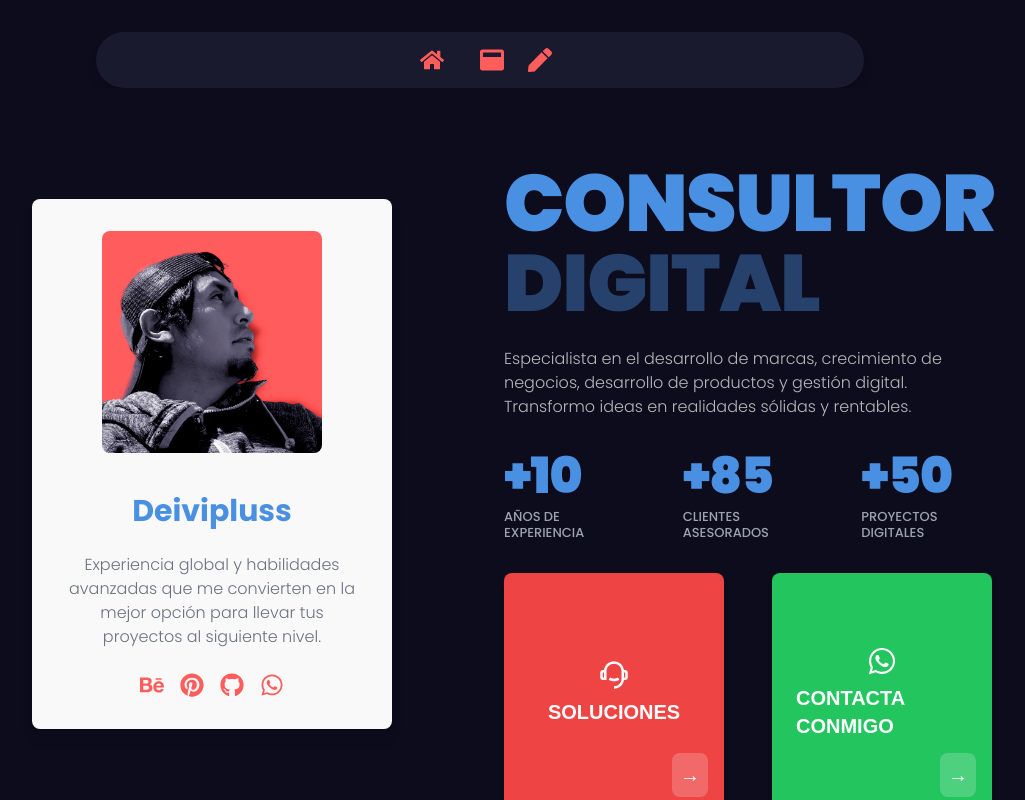
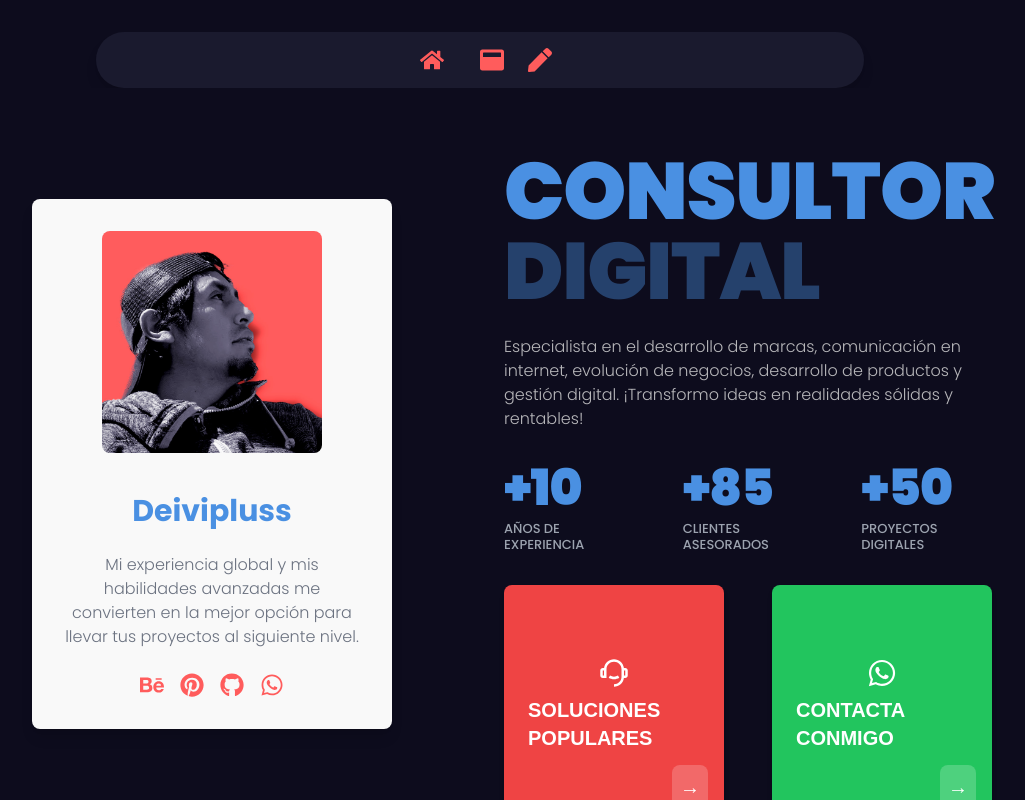
Before and after one commit to deivipluss/landing, a Next.js app: page / in a window 1280 px wide. Shown: the top 800 px of the page, without its empty margins (160-1185 px from the left). Built offline with nearby package versions, Linux system fonts and the light colour scheme.

Commit message:
miercoles13tardeestable

```diff
--- a/app/page.tsx
+++ b/app/page.tsx
@@ -24,7 +24,7 @@ const ProfileCard: React.FC = () => (
       <span style={{ color: '#4A90E2' }}>Deivipluss</span>
     </h2>
     <p className="text-gray-500 mt-2 md:mt-4 text-sm md:text-base font-poppins font-light">
-      Experiencia global y habilidades avanzadas que me convierten en la mejor opción para llevar tus proyectos al siguiente nivel.
+      Mi experiencia global y mis habilidades avanzadas me convierten en la mejor opción para llevar tus proyectos al siguiente nivel.
     </p>
     <div className="flex space-x-4 mt-2 md:mt-4 justify-center">
       <FaBehance className="text-[#FF5C5C] text-xl md:text-2xl" />
@@ -47,7 +47,7 @@ const ProfessionalInfo: React.FC = () => (
       </h1>
     </div>
     <p className="text-[#E1E1E1] opacity-80 text-[16px] text-center md:text-left px-4 md:px-0 -mt-2 font-poppins font-light">
-      Especialista en el desarrollo de marcas, crecimiento de negocios, desarrollo de productos y gestión digital. Transformo ideas en realidades sólidas y rentables.
+      Especialista en el desarrollo de marcas, comunicación en internet, evolución de negocios, desarrollo de productos y gestión digital. ¡Transformo ideas en realidades sólidas y rentables!
     </p>
     <div className="grid grid-cols-3 gap-6 md:gap-12 mt-8 px-4 md:px-0 w-full">
       <div className="flex flex-col items-center md:items-start">
@@ -79,7 +79,7 @@ const ActionCards: React.FC = () => (
       <div className="bg-red-500 text-white p-6 rounded-lg relative shadow-md h-[100px] md:h-[240px] flex items-center justify-center w-full md:w-1/2">
         <div className="flex flex-col items-center justify-center space-y-2">
           <RiCustomerService2Line className="text-2xl md:text-3xl" />
-          <h3 className="text-lg md:text-xl font-semibold">SOLUCIONES</h3>
+          <h3 className="text-lg md:text-xl font-semibold">SOLUCIONES POPULARES</h3>
         </div>
         {/* Eliminar la flecha en móvil */}
         {!isMobile() && (
```
